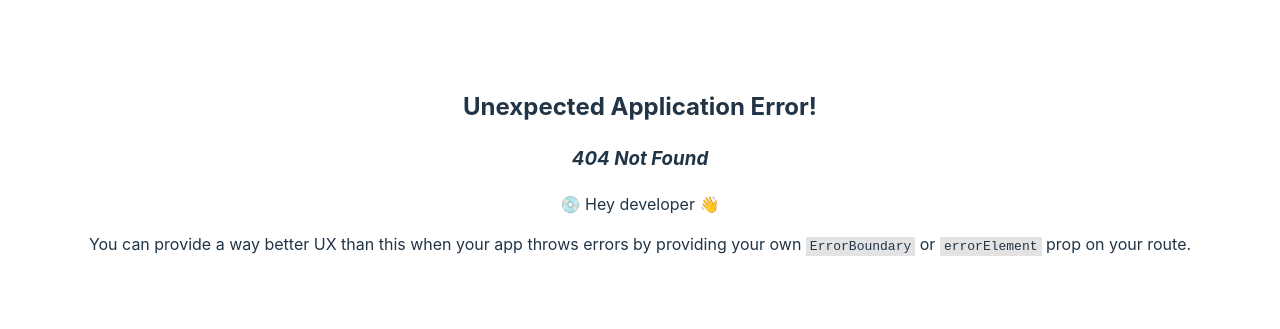
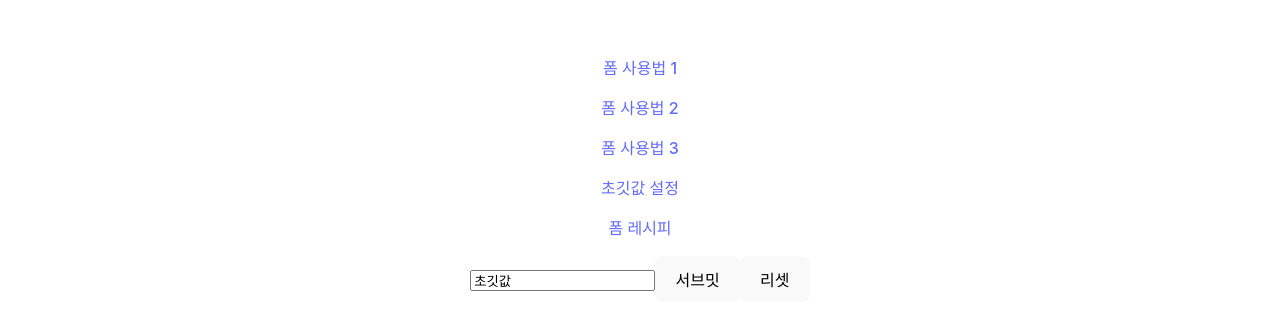
Before and after one commit to shoveller/rhf-test, a React (Vite) app: page /initialValues in a window 1280 px wide. Before the commit this address had no page. Shown: the part 229-558 px from the top of the page. Built offline with nearby package versions, Linux system fonts and the light colour scheme.

Commit message:
초깃값 설정 예제를 구현

```diff
--- a/src/App.tsx
+++ b/src/App.tsx
@@ -7,7 +7,8 @@ function App() {
         <>
             <p><Link to="/form1">폼 사용법 1</Link></p>
             <p><Link to="/form2">폼 사용법 2</Link></p>
-            <p><Link to="/form3">폼 사용법 3</Link></p>
+            <p><Link to="/test/form3">폼 사용법 3</Link></p>
+            <p><Link to="/initialValues">초깃값 설정</Link></p>
             <p><Link to="/form4">폼 레시피</Link></p>
             <Outlet />
         </>
--- /dev/null
+++ b/src/InitialValues.tsx
@@ -0,0 +1,30 @@
+import {useForm} from "react-hook-form";
+
+type FormType = { password: string }
+
+const getDefaultValue = () => {
+    return new Promise<FormType>((resolve) => {
+        setTimeout(() => {
+            resolve({
+                password: '초깃값'
+            })
+        }, 2000)
+    })
+}
+
+const InitialValues = () => {
+    const methods = useForm<FormType>({
+        defaultValues: () => getDefaultValue()
+    })
+    const onSubmit = (data: FormType) => alert(data.password)
+
+    return (
+        <form onSubmit={methods.handleSubmit(onSubmit)}>
+            <input {...methods.register('password')} />
+            <button type="submit">서브밋</button>
+            <button type="reset" onClick={() => methods.reset()}>리셋</button>
+        </form>
+    )
+}
+
+export default InitialValues
--- a/src/main.tsx
+++ b/src/main.tsx
@@ -7,12 +7,14 @@ import Form1 from "./Form1.tsx";
 import Form2 from "./Form2.tsx";
 import Form3 from "./Form3.tsx";
 import Form4 from "./Form4.tsx";
+import InitialValues from "./InitialValues.tsx";
 
 const router = createBrowserRouter(createRoutesFromElements(
     <Route path="/" element={<App/>}>
         <Route path="form1" element={<Form1/>}/>
         <Route path="form2" element={<Form2/>}/>
         <Route path="form3" element={<Form3/>}/>
+        <Route path="initialValues" element={<InitialValues />}/>
         <Route path="form4" element={<Form4/>}/>
     </Route>
 ))
```
